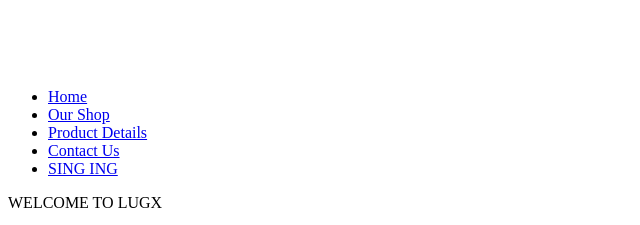
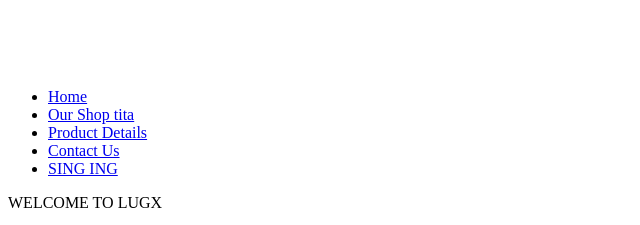
Before and after one commit to stevydev/LugX-, a plain HTML site: page index.html in a window 1280 px wide. Shown: the top 225 px of the page, 0-640 px from the left. Drawn offline with Linux system fonts and the light colour scheme.

Commit message:
test conflit

```diff
--- a/index.html
+++ b/index.html
@@ -12,7 +12,7 @@
         <div>
             <ul>
                 <li><a href="./home.html">Home</a></li>
-                <li><a href="./our shop.html">Our Shop</a></li>
+                <li><a href="./our shop.html">Our Shop tita</a></li>
                 <li><a href="./product details.html">Product Details</a></li>
                 <li><a href="./contact us.html">Contact Us</a></li>
                 <li><a href="./sing in.html"> SING ING</a></li>
```
